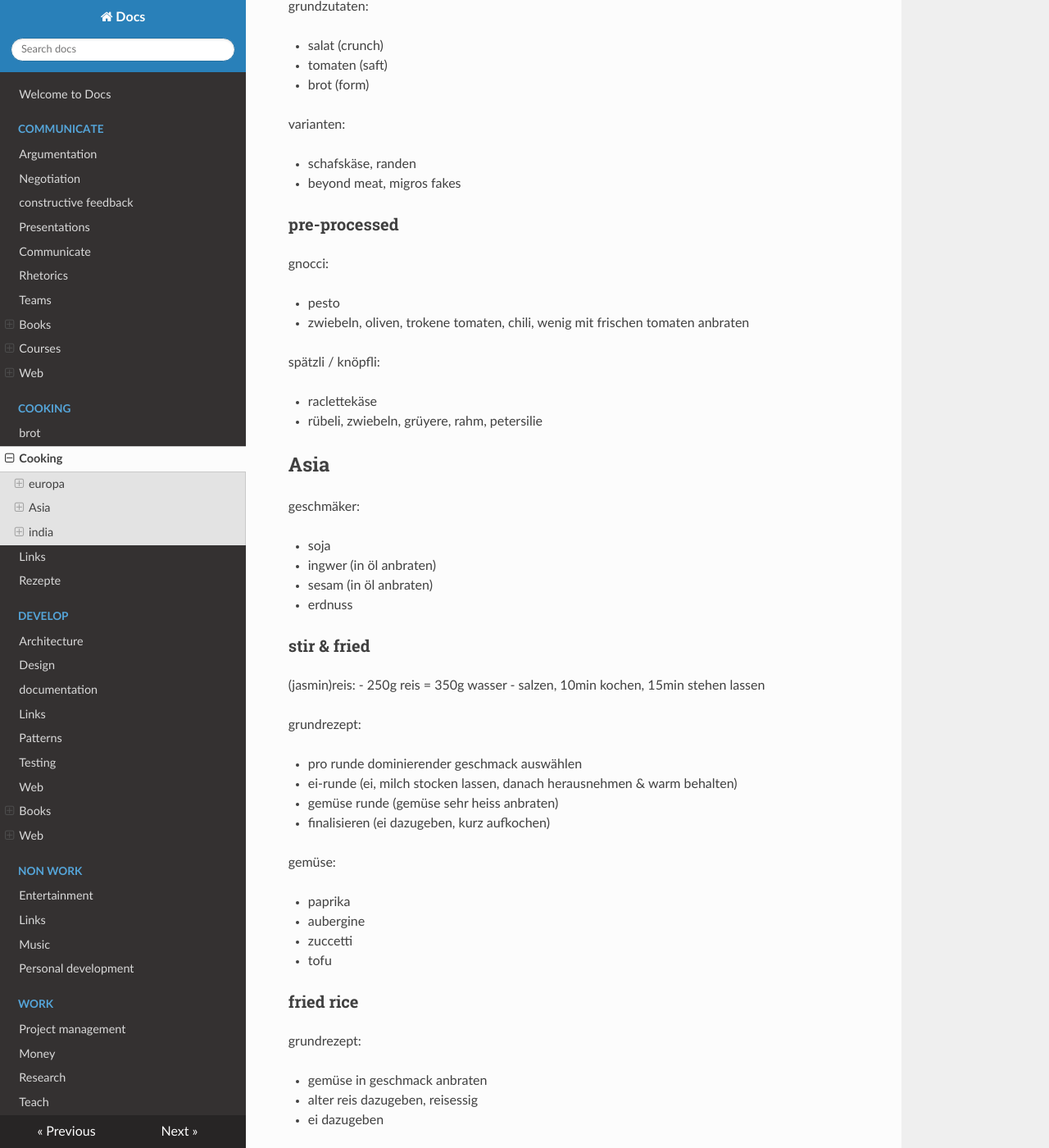
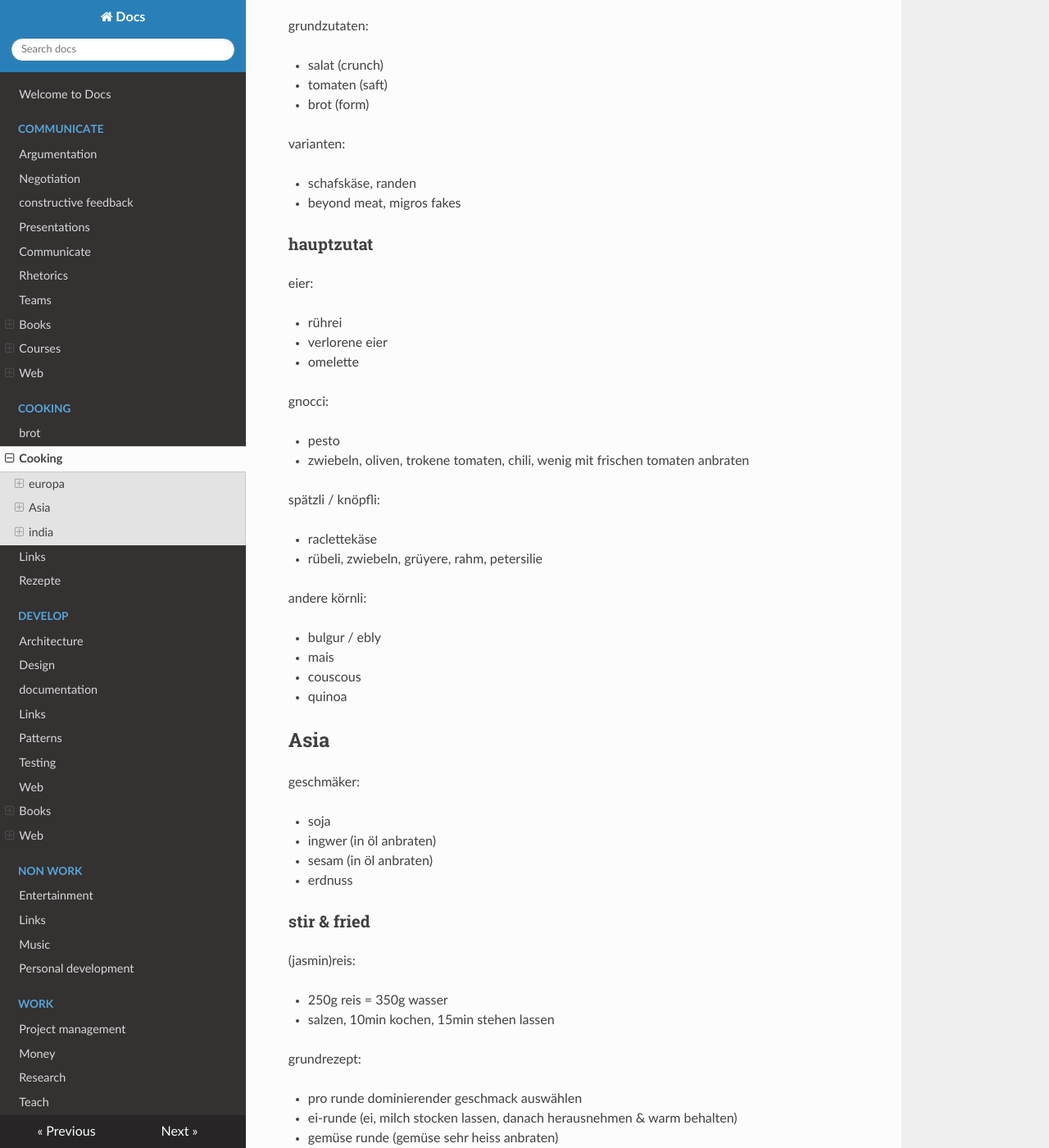
Before and after one commit to famoser/docs, an MkDocs documentation site: the page built from docs/cooking/grundrezepte.md, in a window 1280 px wide and 1400 px high, scrolled down 2294 px. Shown: the whole window at 82% size. Built offline with MkDocs 1.6.1, drawn with Linux system fonts in a browser that asks for light colours; nearby versions of some CDN libraries; some of the changed text lies outside the part shown.

Commit message:
Update grundrezepte.md

```diff
--- a/docs/cooking/grundrezepte.md
+++ b/docs/cooking/grundrezepte.md
@@ -103,7 +105,13 @@ varianten:
 - beyond meat, migros fakes
 
 
-### pre-processed
+### hauptzutat
+
+eier:
+
+- rührei
+- verlorene eier
+- omelette
 
 gnocci:
 
@@ -114,6 +122,13 @@ spätzli / knöpfli:
 
 - raclettekäse
 - rübeli, zwiebeln, grüyere, rahm, petersilie
+
+andere körnli:
+
+- bulgur / ebly
+- mais
+- couscous
+- quinoa
 
 
 ## Asia
@@ -129,6 +144,7 @@ geschmäker:
 ### stir & fried
 
 (jasmin)reis:
+
 - 250g reis = 350g wasser
 - salzen, 10min kochen, 15min stehen lassen
 
```
Also changed, not shown: other parts of docs/cooking/grundrezepte.md (+2 -0 lines).
